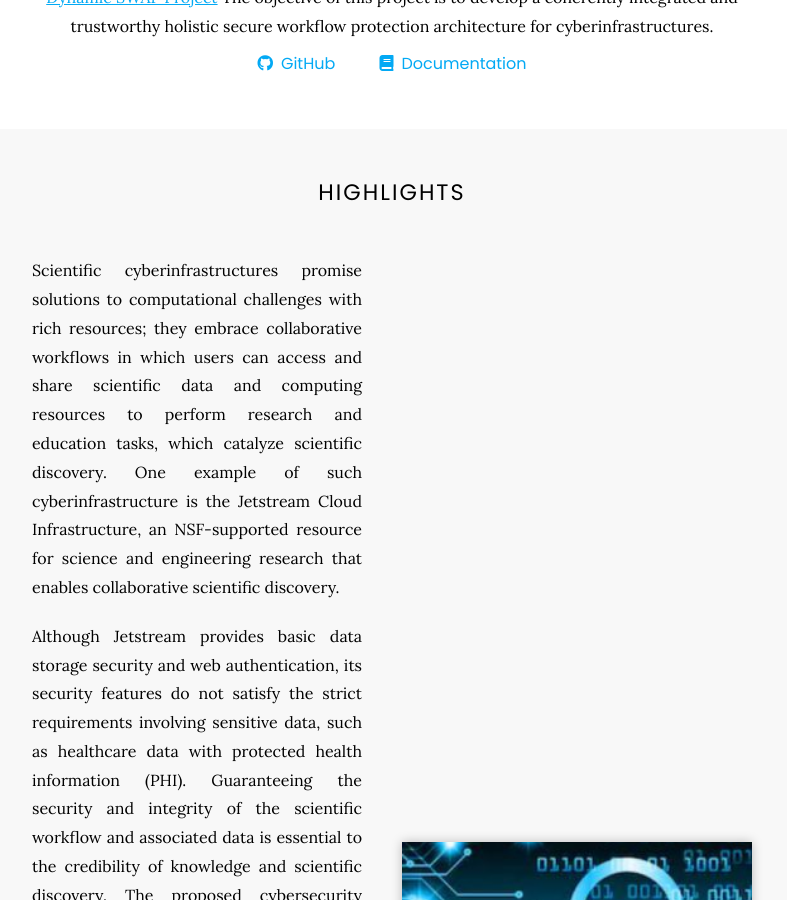
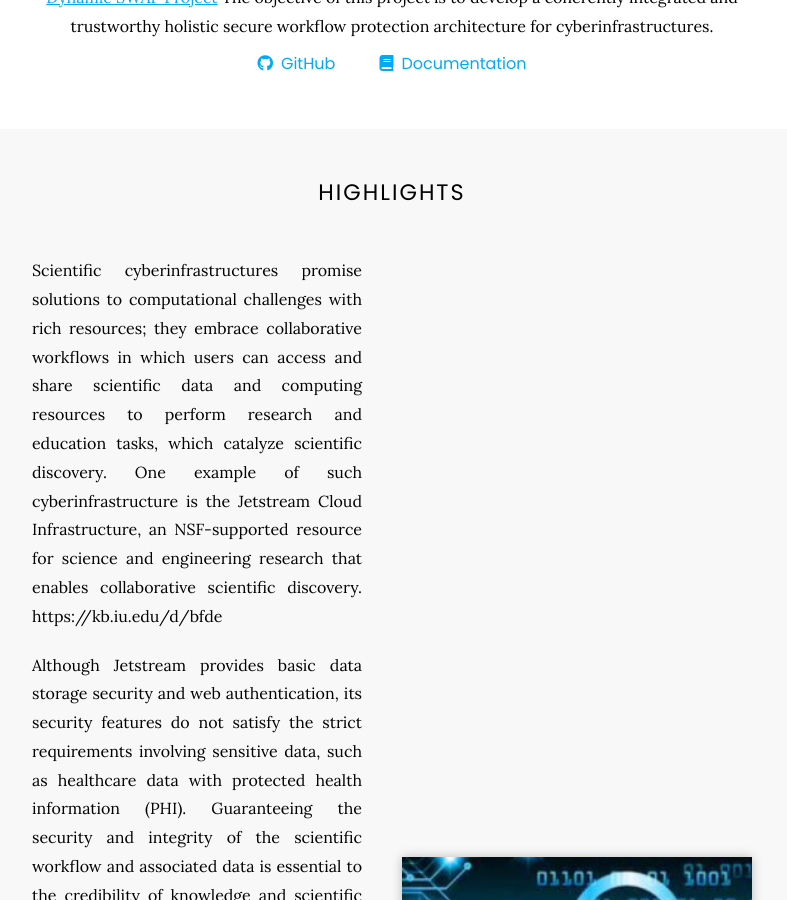
Before and after one commit to jpinnamraju/CICI, a Jekyll site: the page built from index.md, in a window 1280 px wide and 900 px high, scrolled down 314 px. Shown: the whole window, without its empty margins (248-1035 px from the left). Built offline with Jekyll 4.4.1, drawn with Linux system fonts in a browser that asks for light colours; nearby versions of some CDN libraries; some of the changed lines change nothing that is shown.

Commit message:
added link to jetstream

```diff
--- a/index.md
+++ b/index.md
@@ -12,7 +12,7 @@
 # Highlights
 
 {% capture text %}
-Scientific cyberinfrastructures promise solutions to computational challenges with rich resources; they embrace collaborative workflows in which users can access and share scientific data and computing resources to perform research and education tasks, which catalyze scientific discovery. One example of such cyberinfrastructure is the Jetstream Cloud Infrastructure, an NSF-supported resource for science and engineering research that enables collaborative scientific discovery.
+Scientific cyberinfrastructures promise solutions to computational challenges with rich resources; they embrace collaborative workflows in which users can access and share scientific data and computing resources to perform research and education tasks, which catalyze scientific discovery. One example of such cyberinfrastructure is the Jetstream Cloud Infrastructure, an NSF-supported resource for science and engineering research that enables collaborative scientific discovery. https://kb.iu.edu/d/bfde
 
 Although Jetstream provides basic data storage security and web authentication, its security features do not satisfy the strict requirements involving sensitive data, such as healthcare data with protected health information (PHI). Guaranteeing the security and integrity of the scientific workflow and associated data is essential to the credibility of knowledge and scientific discovery. The proposed cybersecurity architecture supports roles, role hierarchies, and data hierarchies, as well as dynamic changes of roles and hierarchical relations within the scientific infrastructure. This project will combine existing cutting-edge security frameworks (including an AuthenticationAuthorization-Accounting framework, Multi- Factor-Authentication, Secure Digital Provenance, and Blockchain) with advanced security tools (e.g., Biometric-Capsule, Cryptography-based Hierarchical Access Control, and dual-level key management). These are integrated to deliver a secure scientific infrastructure, which allows researchers, educators, practitioners, and students to remotely access and share sensitive data, computing resources, and workflows with flexibility and convenience while also having the highest security and privacy protection. This project will also validate the developed secure infrastructure in life-science research environments and in the education settings of health informatics.
 
```
